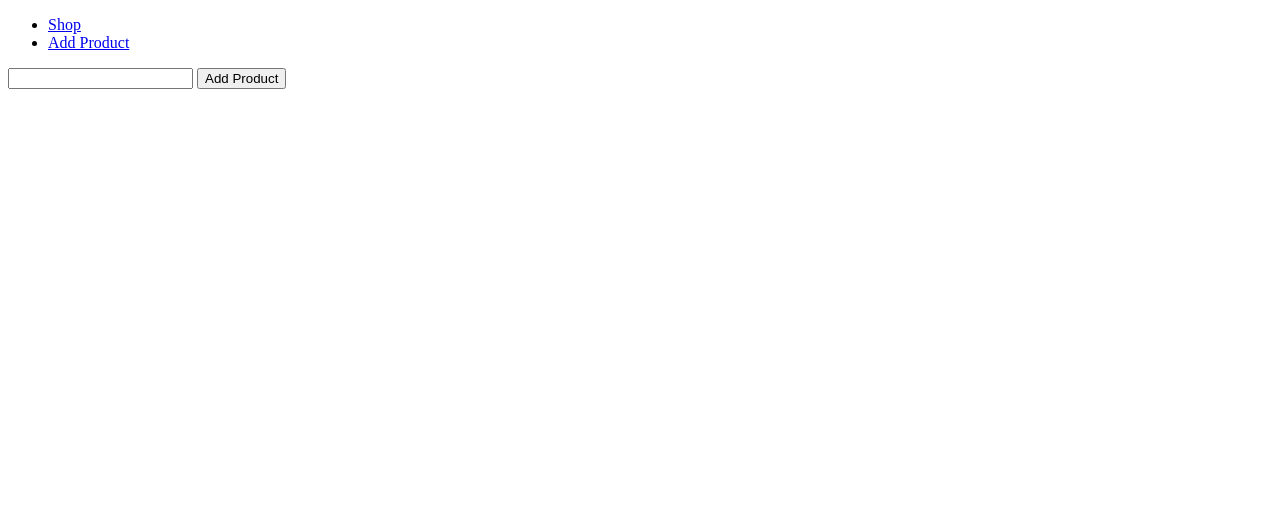
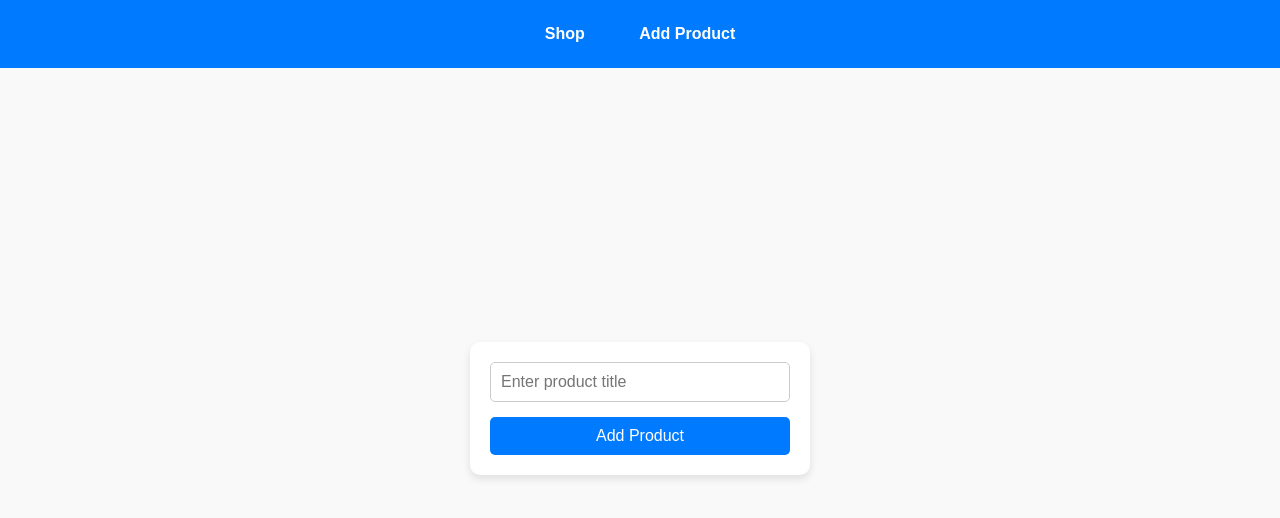
Before and after one commit to sanjaygithub7/Express-js, a website: page views/add-product.html in a window 1280 px wide. Drawn offline with Linux system fonts and the light colour scheme.

Commit message:
added static files

```diff
--- /dev/null
+++ b/public/404.css
@@ -0,0 +1,49 @@
+ /* General body styles */
+ body {
+    font-family: 'Arial', sans-serif;
+    background-color: #f4f4f4;
+    color: #333;
+    display: flex;
+    justify-content: center;
+    align-items: center;
+    height: 100vh;
+    margin: 0;
+}
+
+/* Container for the error message */
+.error-container {
+    text-align: center;
+    background-color: white;
+    padding: 50px;
+    border-radius: 10px;
+    box-shadow: 0 4px 10px rgba(0, 0, 0, 0.1);
+}
+
+h1 {
+    font-size: 3em;
+    color: #ff4c4c; /* Bright red color for the error message */
+    margin-bottom: 20px;
+}
+
+h3 {
+    font-size: 1.5em;
+    color: #555;
+    margin-bottom: 30px;
+}
+
+/* Back to homepage button styles */
+.back-home {
+    padding: 10px 20px;
+    background-color: #007bff;
+    color: white;
+    border: none;
+    border-radius: 5px;
+    font-size: 1.2em;
+    cursor: pointer;
+    text-decoration: none;
+    transition: background-color 0.3s ease;
+}
+
+.back-home:hover {
+    background-color: #0056b3; /* Darker blue on hover */
+}
--- /dev/null
+++ b/public/add.css
@@ -0,0 +1,91 @@
+ /* General Styles */
+ body {
+    font-family: 'Arial', sans-serif;
+    margin: 0;
+    padding: 0;
+    background-color: #f9f9f9;
+    color: #333;
+}
+
+/* Header and Navigation Styles */
+header {
+    background-color: #007bff; /* Green background */
+    padding: 25px 0;
+    text-align: center;
+}
+
+nav ul {
+    list-style-type: none;
+    margin: 0;
+    padding: 0;
+}
+
+nav ul li {
+    display: inline;
+    margin: 0 15px;
+}
+
+nav ul li a {
+    color: white;
+    text-decoration: none;
+    font-weight: bold;
+    padding: 10px;
+    transition: background-color 0.3s;
+}
+
+
+
+/* Form Styles */
+main {
+    display: flex;
+    justify-content: center;
+    align-items: center;
+    height: 80vh;
+    padding: 20px;
+}
+
+form {
+    background-color: white;
+    padding: 20px;
+    border-radius: 10px;
+    box-shadow: 0 4px 8px rgba(0, 0, 0, 0.1);
+    width: 300px;
+    display: flex;
+    flex-direction: column;
+}
+
+input[type="text"] {
+    padding: 10px;
+    margin-bottom: 15px;
+    border: 1px solid #ccc;
+    border-radius: 5px;
+    font-size: 16px;
+}
+
+button[type="submit"] {
+    padding: 10px;
+    background-color:#007bff;
+    color: white;
+    border: none;
+    border-radius: 5px;
+    font-size: 16px;
+    cursor: pointer;
+    transition: background-color 0.3s;
+}
+
+button[type="submit"]:hover {
+    background-color: #45a049; /* Darker green on hover */
+}
+
+/* Responsive Design */
+@media (max-width: 600px) {
+    form {
+        width: 100%; /* Full width on smaller screens */
+        padding: 15px;
+    }
+
+    nav ul li {
+        display: block;
+        margin: 10px 0;
+    }
+}
--- /dev/null
+++ b/public/shop.css
@@ -0,0 +1,64 @@
+ /* General Body Styles */
+ body {
+    font-family: Arial, sans-serif;
+    margin: 0;
+    padding: 0;
+    background-color: #f4f4f4;
+    color: #333;
+}
+
+/* Header and Navigation Styles */
+header {
+    background-color: #007bff; /* Bootstrap Primary Color */
+    color: white;
+    padding: 10px 0;
+}
+
+nav {
+    text-align: center; /* Center the navigation items */
+}
+
+nav ul {
+    list-style-type: none;
+    padding: 0;
+}
+
+nav ul li {
+    display: inline; /* Display items inline */
+    margin: 0 20px; /* Space between menu items */
+}
+
+nav ul li a {
+    color: white;
+    text-decoration: none;
+    font-weight: bold;
+    transition: color 0.3s; /* Smooth color transition on hover */
+}
+
+nav ul li a:hover {
+    color: #ffd700; /* Gold color on hover */
+}
+
+/* Main Content Styles */
+main {
+    text-align: center;
+    padding: 50px 20px; /* Spacing around main content */
+}
+
+h1 {
+    font-size: 2.5em;
+    margin-bottom: 20px;
+    color: #333; /* Dark text color for contrast */
+}
+
+/* Responsive Design */
+@media (max-width: 600px) {
+    nav ul li {
+        display: block; /* Stack the menu items vertically */
+        margin: 10px 0;
+    }
+
+    h1 {
+        font-size: 2em; /* Slightly smaller font on smaller screens */
+    }
+}
--- a/routes/shop.js
+++ b/routes/shop.js
@@ -3,10 +3,11 @@
 const express=require('express')
 const router=express.Router();
 const path = require('path');  // this is used for adding file
+const rootDir=require('../utils/path')
 
 
 router.get('/',(req,res,next)=>{
-    res.sendFile(path.join(__dirname,'../','views','shop.html'))
+    res.sendFile(path.join(rootDir,'views','shop.html'))
 })
 
 
--- a/views/add-product.html
+++ b/views/add-product.html
@@ -4,6 +4,10 @@
     <meta charset="UTF-8">
     <meta name="viewport" content="width=device-width, initial-scale=1.0">
     <title>Shop</title>
+    <link rel="stylesheet" href="/add.css">
+    <style>
+
+    </style>
 </head>
 <body>
     <header>
@@ -17,10 +21,9 @@
 
     <main>
         <form action="/storeproduct" method="POST">
-            <input type="text" name="title" >
+            <input type="text" name="title" placeholder="Enter product title">
             <button type="submit">Add Product</button>
         </form>
     </main>
-
 </body>
 </html>
```
Also changed, not shown: app.js (+7 -1 lines), routes/product.js (+22 -3 lines), utils/path.js (added, +7 -0 lines), views/404.html (added, +16 -0 lines), views/shop.html (+1 -0 lines).
